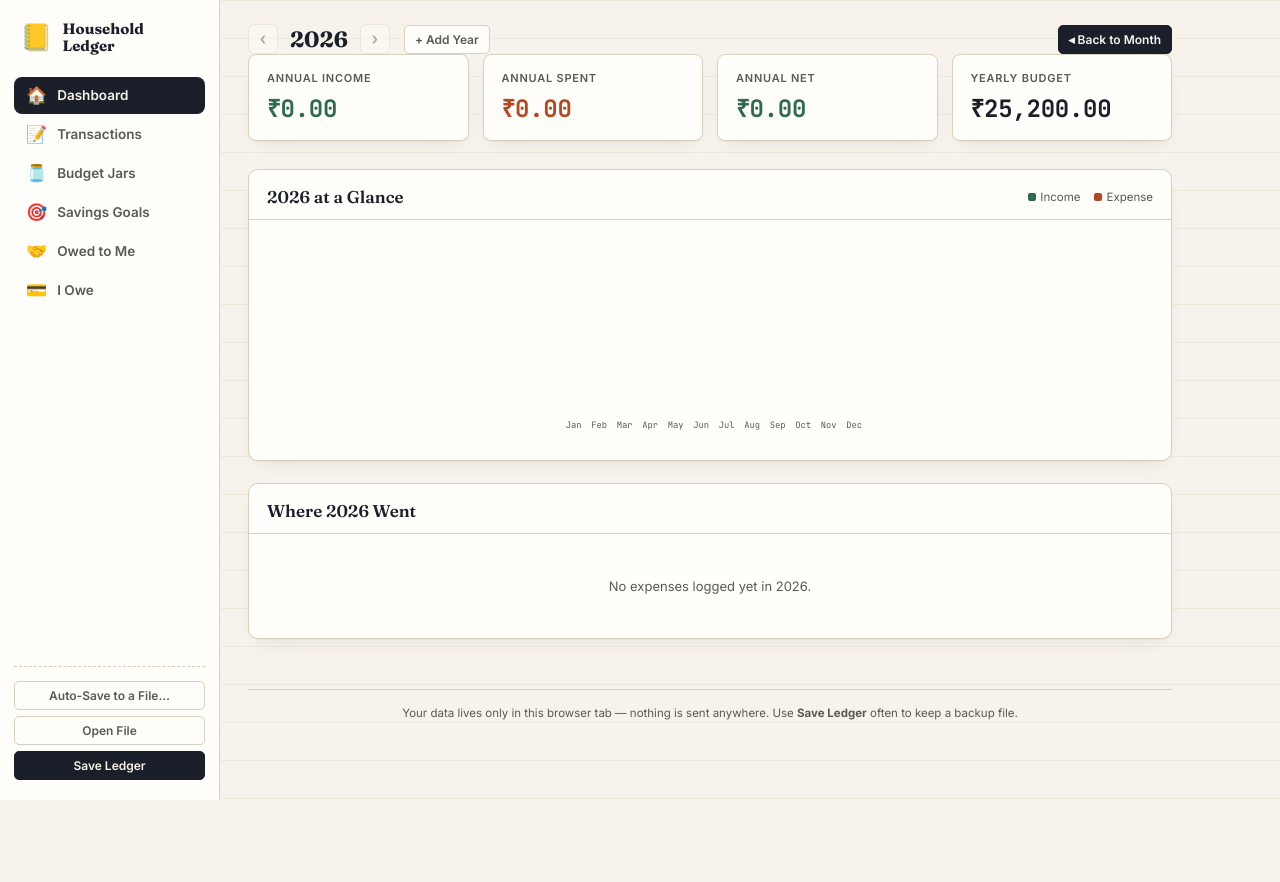
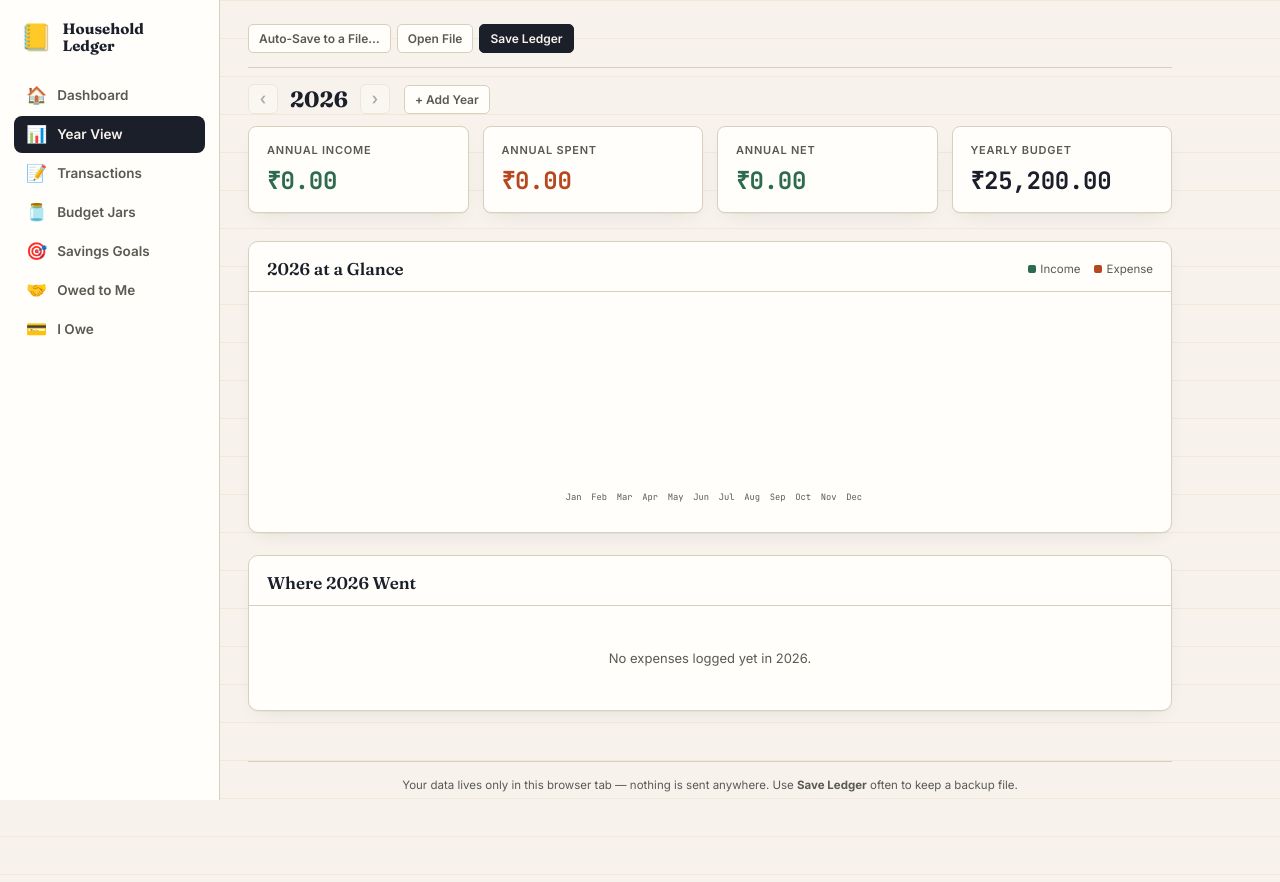
Before and after one commit to grv96105/monthly-budget-planner, a plain HTML site: page index.html in a window 1280 px wide. Both pictures are taken after a click on the button "📊 Year View". Before the commit the page ends 810 px from the top, so only its background shows below. Drawn offline with Linux system fonts and the light colour scheme.

Commit message:
Add files via upload

```diff
--- a/index.html
+++ b/index.html
@@ -126,6 +126,36 @@
     display: none;
   }
 
+  .save-bar{
+    display: flex;
+    align-items: center;
+    justify-content: space-between;
+    gap: 10px;
+    flex-wrap: wrap;
+    margin-bottom: 16px;
+    padding-bottom: 14px;
+    border-bottom: 1.5px solid var(--line);
+  }
+  .save-bar-title{
+    font-family: 'Fraunces', serif;
+    font-weight: 700;
+    font-size: 16px;
+    white-space: nowrap;
+  }
+  .save-bar-actions{
+    display: flex;
+    gap: 6px;
+    flex-wrap: wrap;
+  }
+  @media (max-width: 860px){
+    .save-bar-title{ display: none; }
+    .save-bar-actions{ width: 100%; }
+    .save-bar-actions .btn{ flex: 1 1 auto; }
+  }
+  @media (min-width: 861px){
+    .save-bar-title{ display: none; } /* sidebar brand already shows the title on desktop */
+  }
+
   .ios-banner{
     background: var(--brass-soft);
     border: 1px solid var(--brass);
@@ -764,6 +794,9 @@
     <button class="nav-item" data-module="dashboard">
       <span class="nav-icon">🏠</span><span class="nav-label">Dashboard</span>
     </button>
+    <button class="nav-item" data-module="yearview">
+      <span class="nav-icon">📊</span><span class="nav-label">Year View</span>
+    </button>
     <button class="nav-item" data-module="transactions">
       <span class="nav-icon">📝</span><span class="nav-label">Transactions</span>
     </button>
@@ -779,25 +812,26 @@
     <button class="nav-item" data-module="iowe">
       <span class="nav-icon">💳</span><span class="nav-label">I Owe</span>
     </button>
-    <div class="sidebar-footer">
-      <button class="btn ghost small" id="linkFileBtn" style="width:100%; margin-bottom:6px;">Auto-Save to a File…</button>
-      <button class="btn ghost small" id="loadBtn" style="width:100%; margin-bottom:6px;">Open File</button>
-      <button class="btn primary small" id="saveBtn" style="width:100%;">Save Ledger</button>
+  </nav>
+
+  <div class="main-area">
+
+    <div class="save-bar">
+      <span class="save-bar-title">📒 Household Ledger</span>
+      <div class="save-bar-actions">
+        <button class="btn ghost small" id="linkFileBtn">Auto-Save to a File…</button>
+        <button class="btn ghost small" id="loadBtn">Open File</button>
+        <button class="btn primary small" id="saveBtn">Save Ledger</button>
         <input type="file" id="fileInput" accept=".json">
       </div>
-  </nav>
-
-  <div class="main-area">
+    </div>
 
     <div id="iosAutosaveBanner" class="ios-banner" hidden>
-      📱 Auto-save to a file isn't available in this browser. Use <strong>Save Ledger</strong> / <strong>Open File</strong> in the menu instead — your data stays safe either way.
+      📱 Auto-save to a file isn't available in this browser. Use <strong>Save Ledger</strong> / <strong>Open File</strong> above instead — your data stays safe either way.
     </div>
 
     <div id="module-dashboard" class="module-screen">
-      <div class="dashboard-toprow">
       <div class="year-strip" id="yearStrip"></div>
-        <button class="btn small" id="yearViewToggleBtn">📊 Year View</button>
-      </div>
       <div class="month-strip" id="monthStrip"></div>
       <div id="monthViewWrap">
         <div class="summary-row" id="summaryRow"></div>
@@ -814,7 +848,11 @@
           <div class="chart-legend" id="chartLegend"></div>
         </div>
       </div>
-      <div id="yearViewWrap" hidden></div>
+    </div>
+
+    <div id="module-yearview" class="module-screen" hidden>
+      <div class="year-strip" id="yearStrip4"></div>
+      <div id="yearViewWrap"></div>
     </div>
 
     <div id="module-transactions" class="module-screen" hidden>
@@ -932,6 +970,9 @@
   <nav class="bottom-nav" id="bottomNav">
     <button class="bottom-nav-item active" data-module="dashboard">
       <span class="nav-icon">🏠</span><span class="nav-label">Home</span>
+    </button>
+    <button class="bottom-nav-item" data-module="yearview">
+      <span class="nav-icon">📊</span><span class="nav-label">Year</span>
     </button>
     <button class="bottom-nav-item" data-module="transactions">
       <span class="nav-icon">📝</span><span class="nav-label">Entries</span>
@@ -999,7 +1040,7 @@
 
   let state = defaultState();
   let currentType = 'expense';
-  let currentView = 'month'; // 'month' | 'year' -- transient UI state, not saved to file
+  // (Year View is now its own module; no separate toggle state needed)
 
   /* ---------------- Persistence (file based, no localStorage) ---------------- */
   /* ---------------- File System Access (auto-save) where supported ---------------- */
@@ -1220,21 +1261,6 @@
   function renderAll(){
     renderYearStrip();
     renderMonthStrip();
-    const monthWrap = document.getElementById('monthViewWrap');
-    const yearWrap = document.getElementById('yearViewWrap');
-    const dashMonthStrip = document.getElementById('monthStrip');
-    const yvBtn = document.getElementById('yearViewToggleBtn');
-    if(currentView === 'year'){
-      monthWrap.hidden = true;
-      yearWrap.hidden = false;
-      if(dashMonthStrip) dashMonthStrip.style.display = 'none';
-      if(yvBtn){ yvBtn.textContent = '◂ Back to Month'; yvBtn.classList.add('primary'); }
-      renderYearView();
-    }else{
-      monthWrap.hidden = false;
-      yearWrap.hidden = true;
-      if(dashMonthStrip) dashMonthStrip.style.display = '';
-      if(yvBtn){ yvBtn.textContent = '📊 Year View'; yvBtn.classList.remove('primary'); }
     renderSummary();
     renderCategorySelect();
     renderRegister();
@@ -1244,8 +1270,10 @@
     renderLent();
     renderBorrowed();
     renderChart();
-    }
     renderLoanSummaries();
+    if(currentModule === 'yearview'){
+      renderYearView();
+    }
     scheduleAutosave();
   }
 
@@ -1305,6 +1333,7 @@
     buildYearStripInto('yearStrip');
     buildYearStripInto('yearStrip2');
     buildYearStripInto('yearStrip3');
+    buildYearStripInto('yearStrip4');
   }
 
   function buildMonthStripInto(containerId){
@@ -2060,7 +2089,7 @@
 
   /* ---------------- Module navigation ---------------- */
   let currentModule = 'dashboard';
-  const MODULE_IDS = ['dashboard','transactions','jars','goals','owedtome','iowe'];
+  const MODULE_IDS = ['dashboard','yearview','transactions','jars','goals','owedtome','iowe'];
 
   function switchModule(mod){
     if(!MODULE_IDS.includes(mod)) return;
@@ -2072,6 +2101,9 @@
     document.querySelectorAll('.nav-item, .bottom-nav-item').forEach(btn => {
       btn.classList.toggle('active', btn.getAttribute('data-module') === mod);
     });
+    if(mod === 'yearview'){
+      renderYearView();
+    }
     // close mobile sidebar drawer if open
     document.getElementById('sidebar').classList.remove('open');
     window.scrollTo({top: 0, behavior: 'instant'});
@@ -2079,11 +2111,6 @@
 
   document.querySelectorAll('.nav-item, .bottom-nav-item').forEach(btn => {
     btn.addEventListener('click', () => switchModule(btn.getAttribute('data-module')));
-  });
-
-  document.getElementById('yearViewToggleBtn').addEventListener('click', () => {
-    currentView = currentView === 'year' ? 'month' : 'year';
-    renderAll();
   });
 
   /* ---------------- iOS / unsupported-browser auto-save banner ---------------- */
```
Lines whose indentation alone changed are shown as unchanged.
